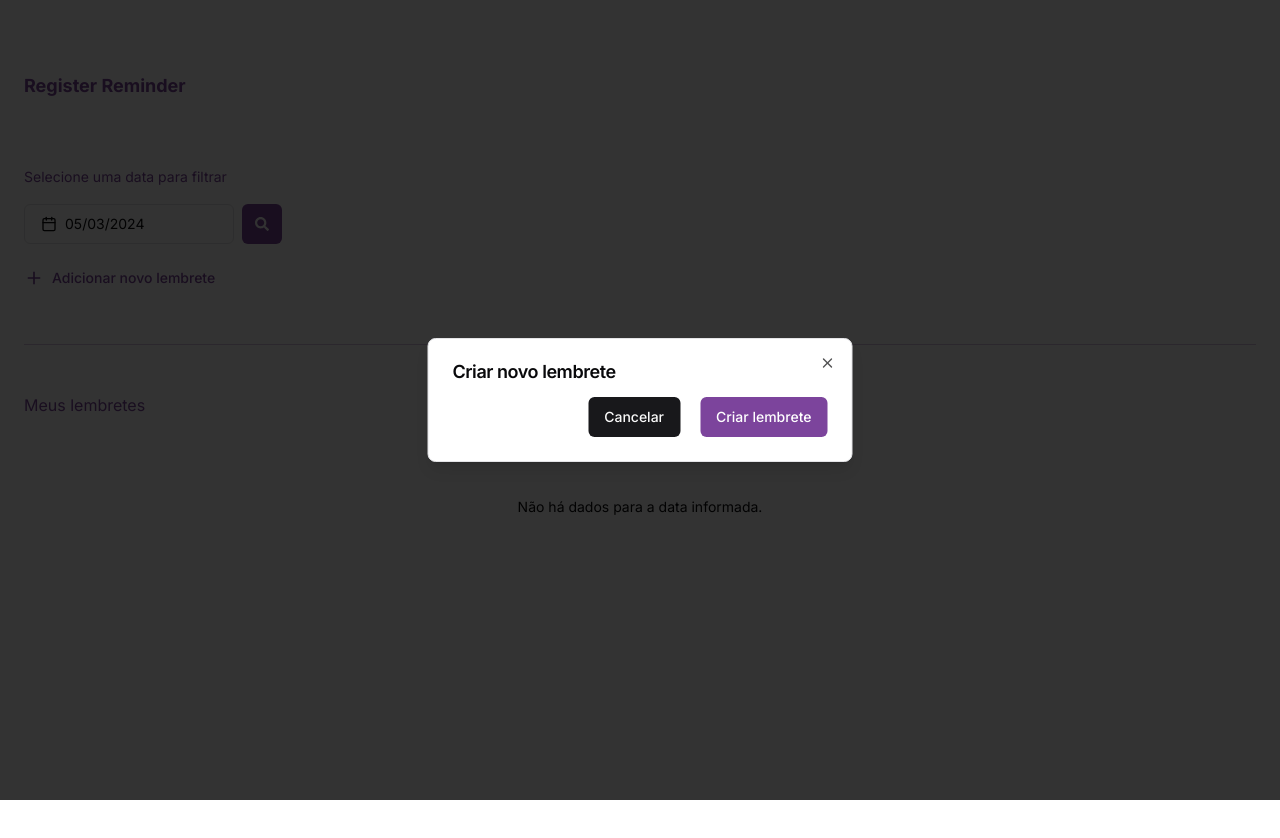
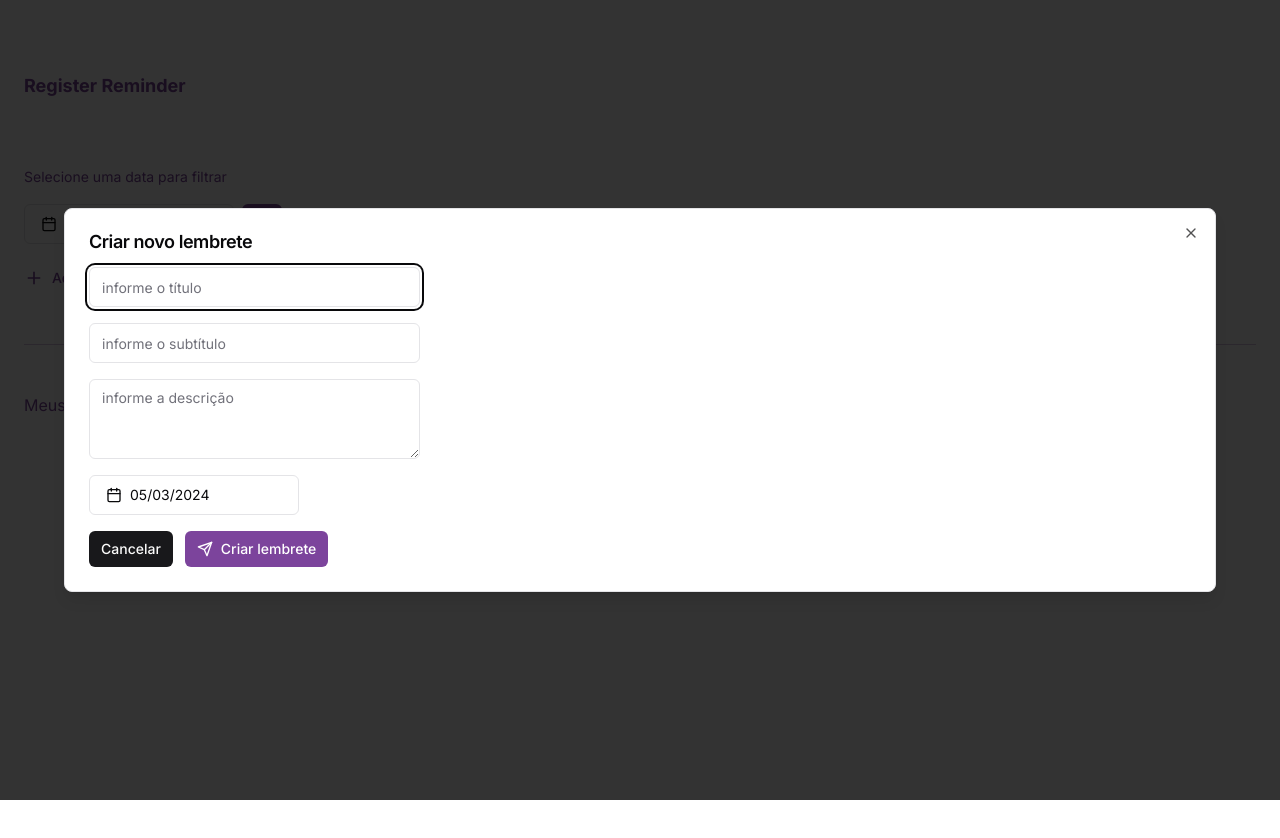
Before and after one commit to calvinsteixeira/register-reminders, a Next.js app: page /dashboard in a window 1280 px wide. Both pictures are taken after a click on the button "Adicionar novo lembrete". Shown: the top 838 px of the page. Built offline with nearby package versions, Linux system fonts and the light colour scheme; data requests are answered from the project's data file.

Commit message:
Configurando dialog de reminders!

```diff
--- a/app/dashboard/page.tsx
+++ b/app/dashboard/page.tsx
@@ -9,7 +9,7 @@ import {
   ReminderDialog
 } from "@/components/index";
 import { IDialog } from "@/components/content/ConfirmationDialog";
-import { IReminderDialog } from "@/components/animations/forms/ReminderDialog";
+import { IReminderDialog } from "@/components/forms/ReminderDialog";
 import { Button } from "@/components/ui/button";
 import { CalendarIcon } from "lucide-react";
 import { IoMdAdd } from "react-icons/io"
--- a/components/animations/forms/ReminderDialog.tsx
+++ /dev/null
@@ -1,41 +0,0 @@
-import { Button } from "@/components/ui/button"
-import {
-  Dialog,
-  DialogContent,
-  DialogDescription,
-  DialogFooter,
-  DialogHeader,
-  DialogTitle,
-  DialogTrigger,
-  DialogClose
-} from "@/components/ui/dialog"
-import { Input } from "@/components/ui/input"
-import { Label } from "@/components/ui/label"
-import { IReminder } from "@/api/remindersService"
-
-
-export interface IReminderDialog {
-  reminderData?: IReminder
-  open: boolean,
-  onOpenChange: (open: boolean) => void
-}
-
-export default function ReminderDialog({ reminderData, open, onOpenChange }: IReminderDialog) {
-  return (
-    <Dialog open={open} onOpenChange={onOpenChange}>
-      <DialogContent className="sm:max-w-[425px]">
-        <DialogHeader>
-          <DialogTitle className="text-start">{reminderData ? 'Editar lembrete' : 'Criar novo lembrete'}</DialogTitle>
-        </DialogHeader>
-        <DialogFooter className="flex flex-row gap-3 justify-start">
-          <DialogClose asChild>
-            <Button type="submit">Cancelar</Button>
-          </DialogClose>
-          <DialogClose asChild>
-            <Button className='bg-secondary text-secondary-foreground' type="submit">{reminderData ? 'Salvar alterações' : 'Criar lembrete'}</Button>
-          </DialogClose>
-        </DialogFooter>
-      </DialogContent>
-    </Dialog>
-  )
-}
--- /dev/null
+++ b/components/forms/ReminderDialog.tsx
@@ -0,0 +1,198 @@
+'use client'
+
+import React from 'react'
+import { Button } from "@/components/ui/button"
+import {
+  Form,
+  FormControl,
+  FormField,
+  FormItem,
+  FormMessage,
+} from "@/components/ui/form";
+import DatePicker from '../inputs/DatePicker';
+import { SelectSingleEventHandler } from "react-day-picker";
+
+import { Textarea } from "../ui/textarea";
+import { Loader2, Send, Check } from "lucide-react";
+import { zodResolver } from "@hookform/resolvers/zod";
+import { useForm } from "react-hook-form";
+import { z } from "zod";
+import { Input } from "@/components/ui/input"
+
+import {
+  Dialog,
+  DialogContent,
+  DialogFooter,
+  DialogHeader,
+  DialogTitle,
+  DialogClose
+} from "@/components/ui/dialog"
+import { IReminder } from "@/api/remindersService"
+
+
+export interface IReminderDialog {
+  reminderData?: IReminder
+  open: boolean,
+  onOpenChange: (open: boolean) => void
+}
+
+export default function ReminderDialog({ reminderData, open, onOpenChange }: IReminderDialog) {
+  const [submitingForm, setSubmitingForm] = React.useState<boolean>(false);
+  const [selectedDate, setSelectedDate] = React.useState<Date>(reminderData?.date || new Date)
+
+  const formSchema = z.object({
+    title: z.string().min(2, { message: "O título deve ter pelo menos 2 caracteres" }),
+    subtitle: z.string().min(2, { message: "O subtítulo deve ter pelo menos 2 caracteres." }),
+    description: z.string().min(1, { message: "A descrição não pode ser vazia" }).max(80, { message: "A mensagem precisa conter no máximo 80 caracteres" }),
+    date: z.date().min(new Date(new Date()), { message: "Datas passadas são inválidas" })
+  });
+
+  const form = useForm<z.infer<typeof formSchema>>({
+    resolver: zodResolver(formSchema),
+    defaultValues: {
+      title: "",
+      subtitle: "",
+      description: "",
+      date: new Date()
+    },
+  });
+
+  function onSubmit(values: z.infer<typeof formSchema>) {
+    // setSubmitingForm(true)
+    // const requestSchema: emailRequestType = {
+    //   name: values.userName,
+    //   message: values.userMessage,
+    //   _template: 'table'
+    // }
+  }
+
+  const handleSelectDate: SelectSingleEventHandler = (event, day) => {
+    if (day) setSelectedDate(day);
+  };
+
+  return (
+    <Dialog open={open} onOpenChange={onOpenChange}>
+      <DialogContent className="max-w-[90%]">
+        <DialogHeader>
+          <DialogTitle className="text-start">{reminderData ? 'Editar lembrete' : 'Criar novo lembrete'}</DialogTitle>
+        </DialogHeader>
+        <Form {...form}>
+          <form onSubmit={form.handleSubmit(onSubmit)} className="space-y-4 md:max-w-[45%] lg:max-w-[30%]">
+            <FormField
+              control={form.control}
+              name="title"
+              render={({ field }) => (
+                <FormItem>
+                  <FormControl>
+                    <Input
+                      disabled={submitingForm ? true : false}
+                      placeholder="informe o título"
+                      className={
+                        form.formState.errors.title ? "border-red-500" : ""
+                      }
+                      {...field}
+                    />
+                  </FormControl>
+                  <FormMessage
+                    className={
+                      form.formState.errors.title ? "text-red-500" : ""
+                    }
+                  />
+                </FormItem>
+              )}
+            />
+            <FormField
+              control={form.control}
+              name="subtitle"
+              render={({ field }) => (
+                <FormItem>
+                  <FormControl>
+                    <Input
+                      disabled={submitingForm ? true : false}
+                      placeholder="informe o subtítulo"
+                      className={
+                        form.formState.errors.subtitle ? "border-red-500" : ""
+                      }
+                      {...field}
+                    />
+                  </FormControl>
+                  <FormMessage
+                    className={
+                      form.formState.errors.subtitle ? "text-red-500" : ""
+                    }
+                  />
+                </FormItem>
+              )}
+            />
+            <FormField
+              control={form.control}
+              name="description"
+              render={({ field }) => (
+                <FormItem>
+                  <FormControl>
+                    <Textarea
+                      disabled={submitingForm ? true : false}
+                      placeholder="informe a descrição"
+                      className={
+                        form.formState.errors.description ? "border-red-500" : ""
+                      }
+                      {...field}
+                    />
+                  </FormControl>
+                  <FormMessage
+                    className={
+                      form.formState.errors.description ? "text-red-500" : ""
+                    }
+                  />
+                </FormItem>
+              )}
+            />
+            <FormField
+              control={form.control}
+              name="date"
+              render={({ field }) => (
+                <FormItem>
+                  <FormControl>
+                    <DatePicker
+                      selected={selectedDate}
+                      onSelect={handleSelectDate}
+                    />
+                    {/* <Input
+                      disabled={submitingForm ? true : false}
+                      placeholder="informe o subtítulo"
+                      className={
+                        form.formState.errors.subtitle ? "border-red-500" : ""
+                      }
+                      {...field}
+                    /> */}
+                  </FormControl>
+                  <FormMessage
+                    className={
+                      form.formState.errors.date ? "text-red-500" : ""
+                    }
+                  />
+                </FormItem>
+              )}
+            />
+            <div className='flex flex-row items-center gap-3 justify-start'>
+            <DialogClose asChild>
+              <Button size={'sm'}>Cancelar</Button>
+            </DialogClose>
+            <DialogClose asChild>
+              <Button size={'sm'} disabled={submitingForm ? true : false} className='bg-secondary text-secondary-foreground' type="submit">{submitingForm ? (
+                <>
+                  <Loader2 className="mr-2 h-4 w-4 animate-spin" /> {reminderData ? 'Salvando informações' : 'Criando lembrete'}
+                </>
+              ) : (
+                <>
+                  <Send className="mr-2 h-4 w-4" /> {reminderData ? 'Salvar os dados' : 'Criar lembrete'}
+                </>
+              )}</Button>
+            </DialogClose>
+            </div>
+          </form>
+        </Form>
+      </DialogContent>
+    </Dialog>
+  )
+}
--- a/components/index.ts
+++ b/components/index.ts
@@ -3,6 +3,6 @@ import DatePicker from "./inputs/DatePicker"
 import Divider from "./structure/Divider";
 import ReminderCard from "./content/ReminderCard";
 import ConfirmationDialog from "./content/ConfirmationDialog"
-import ReminderDialog from "./animations/forms/ReminderDialog";
+import ReminderDialog from "./forms/ReminderDialog";
 
 export { AnimatedWrapper, DatePicker, Divider, ReminderCard, ConfirmationDialog, ReminderDialog }
--- /dev/null
+++ b/components/ui/textarea.tsx
@@ -0,0 +1,24 @@
+import * as React from "react"
+
+import { cn } from "@/lib/utils"
+
+export interface TextareaProps
+  extends React.TextareaHTMLAttributes<HTMLTextAreaElement> {}
+
+const Textarea = React.forwardRef<HTMLTextAreaElement, TextareaProps>(
+  ({ className, ...props }, ref) => {
+    return (
+      <textarea
+        className={cn(
+          "flex min-h-[80px] w-full rounded-md border border-input bg-background px-3 py-2 text-sm ring-offset-background placeholder:text-muted-foreground focus-visible:outline-none focus-visible:ring-2 focus-visible:ring-ring focus-visible:ring-offset-2 disabled:cursor-not-allowed disabled:opacity-50",
+          className
+        )}
+        ref={ref}
+        {...props}
+      />
+    )
+  }
+)
+Textarea.displayName = "Textarea"
+
+export { Textarea }
```
